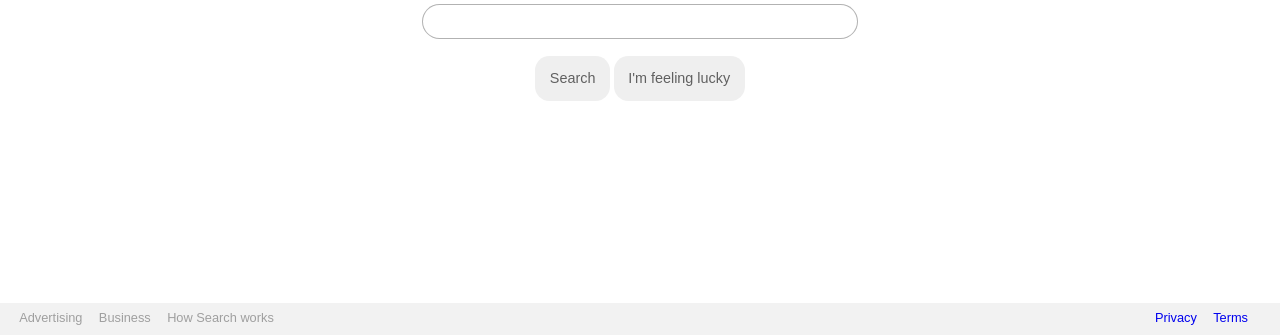
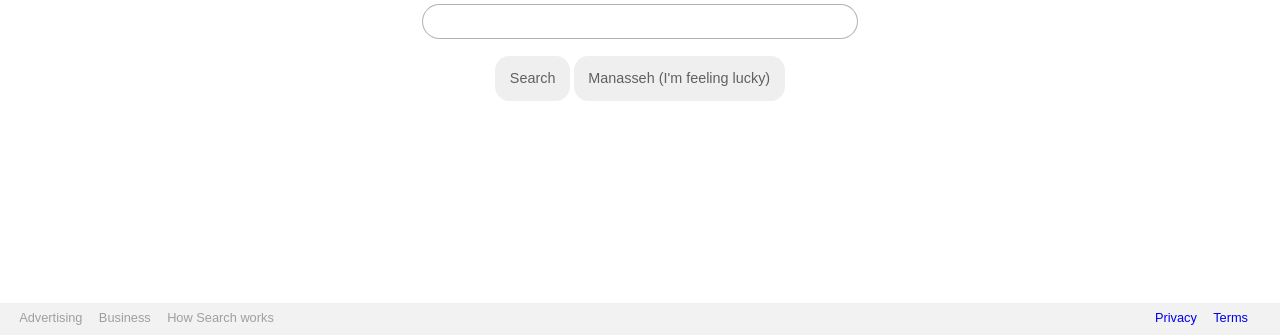
Before and after one commit to chrisungarro/google-homepage-, a plain HTML site: page index.html in a window 1280 px wide. Shown: the part 465-800 px from the top of the page. Drawn offline with Linux system fonts and the light colour scheme.

Commit message:
Update index.html

```diff
--- a/index.html
+++ b/index.html
@@ -31,7 +31,7 @@
           <label for="">Search</label>
         </button>
         <button id="luck-button" class="buttons" type="button">
-          <label for="">I'm feeling lucky</label>
+          <label for="">Manasseh (I'm feeling lucky)</label>
         </button>
       </div>
     </div>
```
